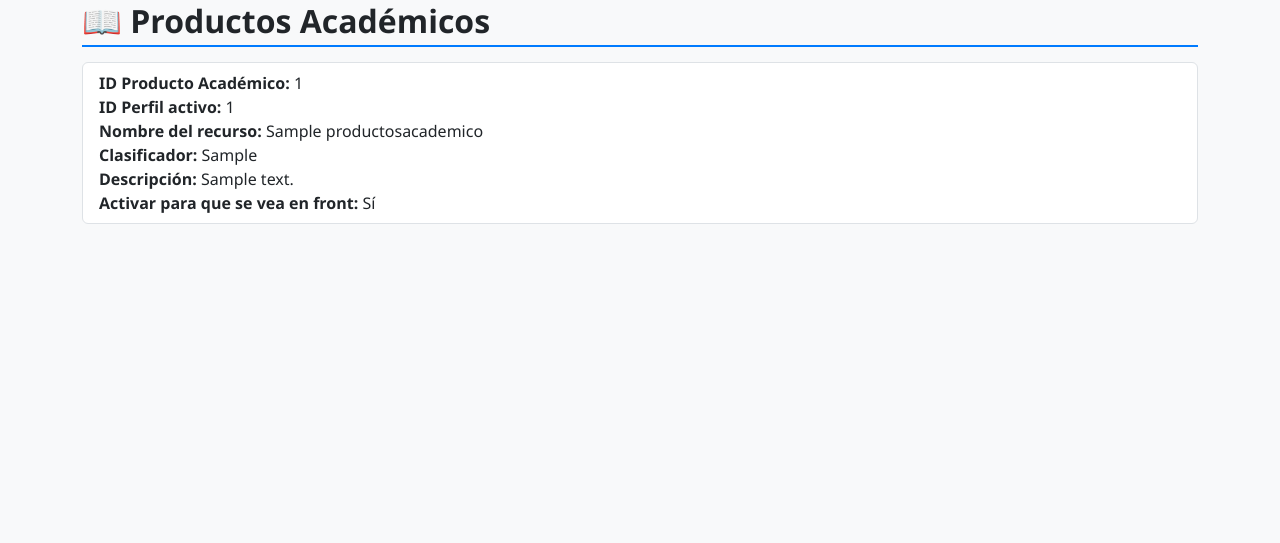
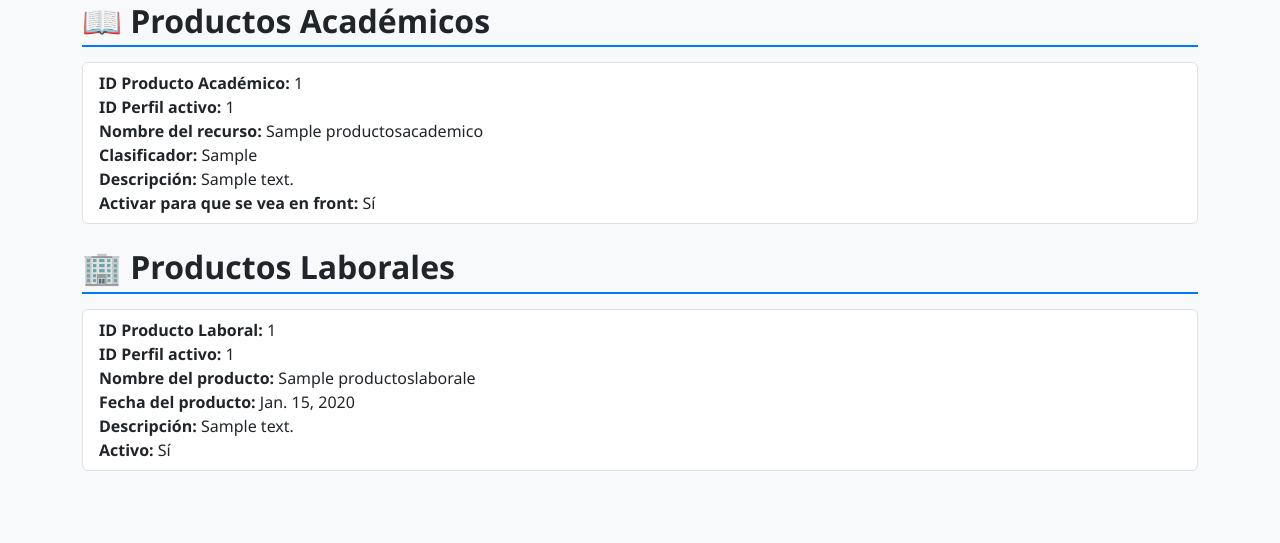
Before and after one commit to alepradofranco/hojadevida, a Django app: page / in a window 1280 px wide. Shown: the part 1572-2115 px from the top of the page. Before the commit the page ends 1796 px from the top, so only its background shows below. Run offline with Django 5.2, Linux system fonts and the light colour scheme; data comes from the database, SQL or seed files in the repository; tables that the repository leaves empty hold one stand-in row (values such as "Sample post").

Commit message:
Actualizo hoja de vida

```diff
--- a/tasks/models.py
+++ b/tasks/models.py
@@ -62,3 +62,12 @@ class ProductosAcademicos(models.Model):
     descripcion = models.TextField(blank=True)
     activo = models.BooleanField(default=True)
     def __str__(self): return f"{self.nombre_recurso} - {self.clasificador}"
+
+class ProductosLaborales(models.Model):
+    id_producto_laboral = models.AutoField(primary_key=True)
+    perfil = models.ForeignKey(Perfil, related_name='productos_laborales', on_delete=models.CASCADE)
+    nombre_producto = models.CharField(max_length=200)
+    fecha_producto = models.DateField()
+    descripcion = models.TextField(blank=True)
+    activo = models.BooleanField(default=True)
+    def __str__(self): return f"{self.nombre_producto} - {self.fecha_producto}"
--- a/tasks/templates/hoja.html
+++ b/tasks/templates/hoja.html
@@ -183,6 +183,27 @@
         {% endif %}
     </div>
 
+    <!-- Productos Laborales -->
+    <div class="mb-4">
+        <h2 class="section-title">🏢 Productos Laborales</h2>
+        {% if perfil.productos_laborales.all %}
+            <ul class="list-group">
+                {% for prodlab in perfil.productos_laborales.all %}
+                    <li class="list-group-item">
+                        <strong>ID Producto Laboral:</strong> {{ prodlab.id_producto_laboral }}<br>
+                        <strong>ID Perfil activo:</strong> {{ prodlab.perfil.id }}<br>
+                        <strong>Nombre del producto:</strong> {{ prodlab.nombre_producto }}<br>
+                        <strong>Fecha del producto:</strong> {{ prodlab.fecha_producto }}<br>
+                        <strong>Descripción:</strong> {{ prodlab.descripcion }}<br>
+                        <strong>Activo:</strong> {{ prodlab.activo|yesno:"Sí,No" }}
+                    </li>
+                {% endfor %}
+            </ul>
+        {% else %}
+            <p class="text-muted">No hay productos laborales registrados.</p>
+        {% endif %}
+    </div>
+
 </div>
 
 <script src="https://cdn.jsdelivr.net/npm/bootstrap@5.3.2/dist/js/bootstrap.bundle.min.js"></script>
```
Also changed, not shown: tasks/admin.py (+10 -1 lines), tasks/migrations/0009_productoslaborales.py (added).
